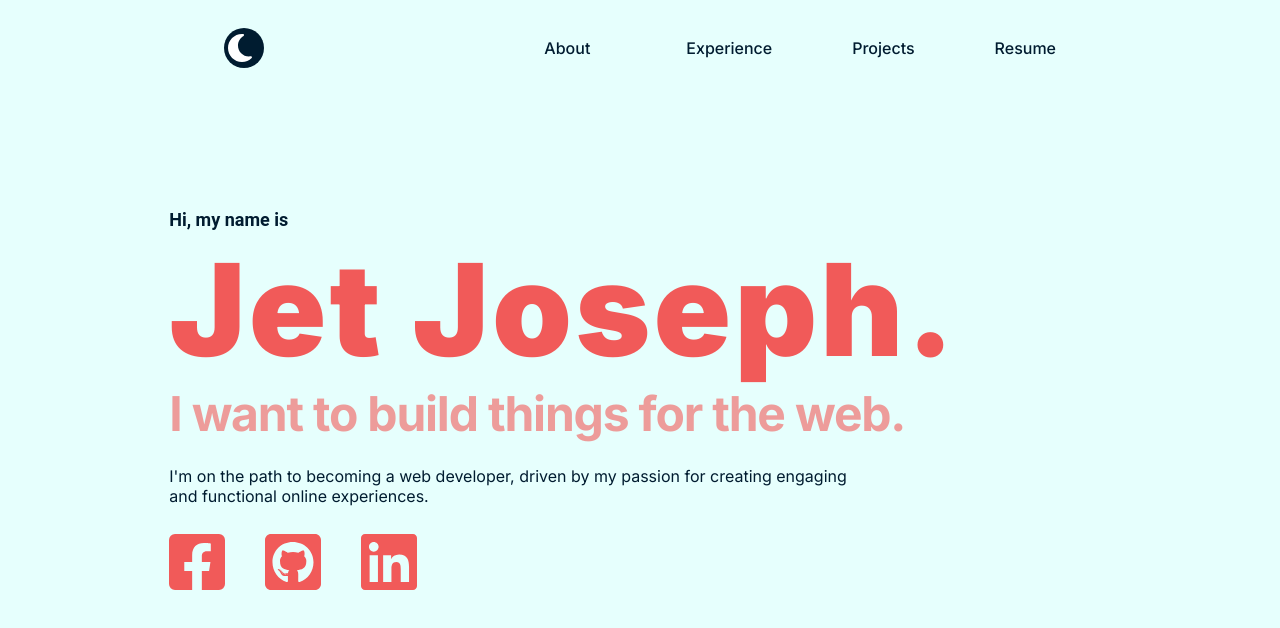
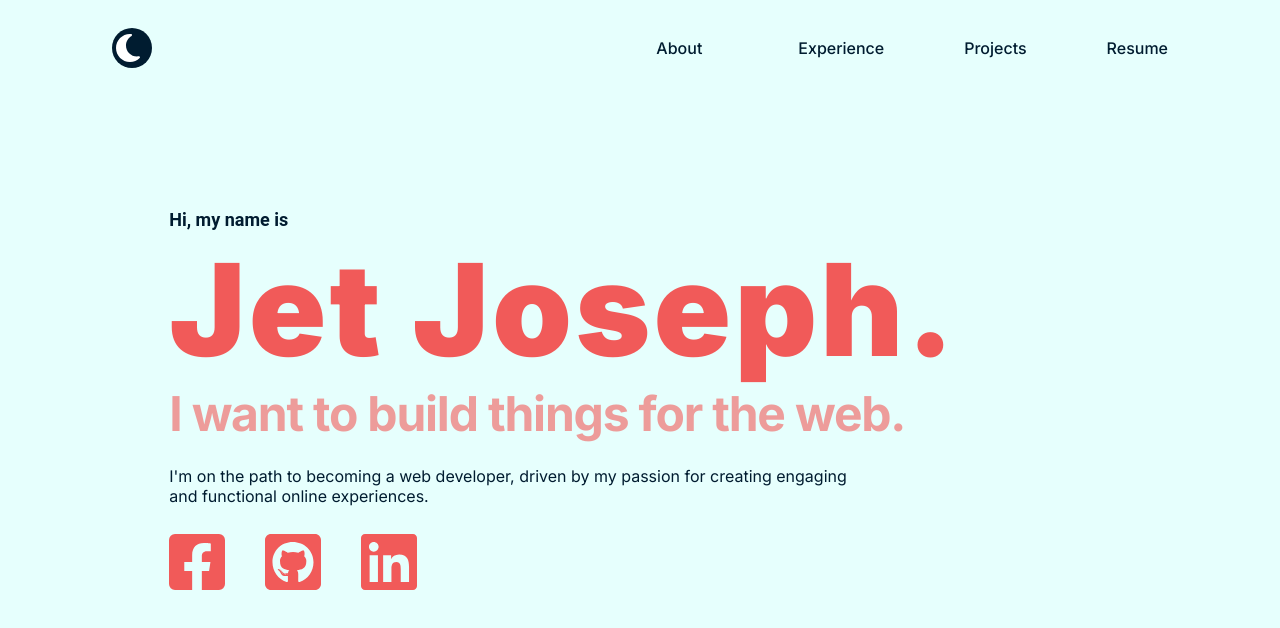
Before and after one commit to themockingjet/Portfolio, a React (Vite) app: page / in a window 1280 px wide. Shown: the top 628 px of the page. Built offline with nearby package versions, Linux system fonts and the light colour scheme.

Commit message:
Fixed Navbar

```diff
--- a/src/components/DarkmodeToggle/DarkmodeToggle.tsx
+++ b/src/components/DarkmodeToggle/DarkmodeToggle.tsx
@@ -6,8 +6,10 @@ import { useState } from "react";
 import { Switch } from "@headlessui/react";
 
 import { useDarkMode } from "@hooks/useDarkMode";
+import { DarkmodeToggleProps } from "./DarkmodeToggle.types";
+import { cn } from "@utils";
 
-export function DarkmodeToggle() {
+export function DarkmodeToggle({ className }: DarkmodeToggleProps) {
     const [toggle, setToggle] = useState(false);
     const { theme, setTheme } = useDarkMode();
 
@@ -20,7 +22,7 @@ export function DarkmodeToggle() {
             }}
             className={`${
                 theme ? "bg-white/80" : "bg-dark-blue"
-            } relative inline-flex h-10 w-10 items-center justify-center rounded-full`}
+            } relative z-[5] inline-flex h-10 w-10 items-center justify-center rounded-full`}
         >
             <svg
                 className={`${
--- a/src/components/Header/Header.tsx
+++ b/src/components/Header/Header.tsx
@@ -3,8 +3,7 @@
 //
 
 import { useEffect, useState } from "react";
-import { AnimatePresence, motion } from "framer-motion";
-import { cn } from "@utils";
+import { AnimatePresence, LazyMotion, domAnimation, m } from "framer-motion";
 
 import { DarkmodeToggle } from "@components/DarkmodeToggle";
 import { HeaderNavbar } from "./HeaderNavbar";
@@ -20,7 +19,11 @@ export function Header(props: HeaderProps) {
     // disable scrolling when modal is open using useffect
     useEffect(() => {
         const main_container = document.getElementById("main-container");
-
+        if (isModalOpen) {
+            main_container && main_container.classList.add("blur-sm");
+        } else {
+            main_container && main_container.classList.remove("blur-sm");
+        }
         main_container &&
             main_container.addEventListener("scroll", (e) => {
                 // prevent going back to top
@@ -37,45 +40,48 @@ export function Header(props: HeaderProps) {
     }, [isModalOpen]);
 
     return (
+        <LazyMotion features={domAnimation}>
+            <div className="max-h-24 w-full ">
+                <div className="fixed inset-x-0 top-0 z-10 flex max-h-24 w-full bg-light-blue dark:bg-dark-blue">
                     <AnimatePresence>
                         {yPosition !== undefined && yPosition < 100 ? (
-                <motion.div
-                    className={cn(
-                        "min-h-24 fixed inset-x-0 top-0 z-10 h-24 w-full bg-light-blue px-6 xl:container dark:bg-dark-blue md:px-12 lg:px-28 xl:mx-auto",
-                        props.className,
-                    )}
+                            <m.div
+                                className={`flex h-24 w-full items-center justify-between px-6 xl:container md:px-12 lg:px-28 xl:mx-auto ${
+                                    yPosition !== undefined && yPosition < 100 ? "" : isScrollTop ? "shadow-lg" : "hidden"
+                                }`}
                                 initial={{ height: "0rem" }}
                                 animate={{ height: "6rem" }}
                                 exit={{ height: "0rem" }}
-                    transition={{ duration: 0.18, ease: "easeInOut", when: "beforeChildren", staggerChildren: 0.1 }}
+                                transition={{ duration: 0.2, ease: "easeInOut" }}
                             >
-                    <div className="z-10 flex h-full w-full items-center justify-between md:px-12 lg:px-28 xl:mx-auto">
                                 <DarkmodeToggle />
-                        <HeaderNavbar onClick={() => setIsModalOpen(!isModalOpen)} />
-                        {isModalOpen && <HeaderModal />}
-                    </div>
-                </motion.div>
+                                <HeaderNavbar onClick={() => setIsModalOpen(!isModalOpen)} className="relative z-20" />
+                            </m.div>
                         ) : (
                             isScrollTop && (
-                    <motion.div
-                        className={cn(
-                            "min-h-20 fixed top-0 z-20 h-20 w-full bg-light-blue px-6 drop-shadow-lg dark:bg-dark-blue",
-                            props.className,
-                        )}
+                                <m.div
+                                    className={`flex h-20 w-full items-center justify-between px-6 xl:container md:px-12 lg:px-28 xl:mx-auto ${
+                                        yPosition !== undefined && yPosition < 100
+                                            ? ""
+                                            : isScrollTop
+                                            ? "shadow-lg"
+                                            : "hidden"
+                                    }`}
                                     initial={{ height: "0rem" }}
-                        animate={{ height: "5rem" }}
+                                    animate={{ height: "6rem" }}
                                     exit={{ height: "0rem" }}
-                        transition={{ duration: 0.18, ease: "easeInOut", when: "beforeChildren", staggerChildren: 0.1 }}
+                                    transition={{ duration: 0.2, ease: "easeInOut" }}
                                 >
-                        <div className=" flex h-full w-full items-center justify-between px-6 xl:container md:px-12 lg:px-28 xl:mx-auto">
                                     <DarkmodeToggle />
-                            <HeaderNavbar onClick={() => setIsModalOpen(!isModalOpen)} />
-                            {isModalOpen && <HeaderModal />}
-                        </div>
-                    </motion.div>
+                                    <HeaderNavbar onClick={() => setIsModalOpen(!isModalOpen)} className="relative z-20" />
+                                </m.div>
                             )
                         )}
                     </AnimatePresence>
+                    {isModalOpen && <HeaderModal />}
+                </div>
+            </div>
+        </LazyMotion>
     );
 }
 
--- a/src/components/Header/Header.types.ts
+++ b/src/components/Header/Header.types.ts
@@ -3,9 +3,11 @@
 //
 
 export type HeaderProps = {
-	yPosition?: number;
-	isScrollTop?: boolean;
-	className?: string;
-	children?: React.ReactNode;
-	onClick?: React.MouseEventHandler<HTMLButtonElement>;
+    isModalOpen?: boolean;
+    setIsModalOpen?: (isModalOpen: boolean) => void;
+    yPosition?: number;
+    isScrollTop?: boolean;
+    className?: string;
+    children?: React.ReactNode;
+    onClick?: React.MouseEventHandler<HTMLButtonElement>;
 };
--- a/src/components/Header/HeaderModal/HeaderModal.tsx
+++ b/src/components/Header/HeaderModal/HeaderModal.tsx
@@ -2,7 +2,7 @@
 //
 //
 
-import { motion } from "framer-motion";
+import { m } from "framer-motion";
 
 export function HeaderModal() {
     //
@@ -10,9 +10,9 @@ export function HeaderModal() {
     return (
         // show button from header on top of modal
         <div
-            className={`absolute bottom-0 right-0 top-0 z-20 flex h-screen w-screen justify-end bg-dark-blue bg-opacity-30 backdrop-blur-sm`}
+            className={`fixed top-0 z-10 flex h-screen w-screen justify-end overflow-hidden bg-dark-blue bg-opacity-30 backdrop-blur-sm`}
         >
-            <motion.div
+            <m.div
                 className="flex h-screen w-3/4 justify-items-end bg-light-blue dark:bg-dark-blue md:w-1/2 lg:w-1/3"
                 initial={{ x: "100%" }}
                 animate={{ x: 0 }}
@@ -37,7 +37,7 @@ export function HeaderModal() {
                         Resume.
                     </a>
                 </div>
-            </motion.div>
+            </m.div>
         </div>
     );
 }
--- a/src/components/Header/HeaderNavbar/HeaderNavbar.tsx
+++ b/src/components/Header/HeaderNavbar/HeaderNavbar.tsx
@@ -3,13 +3,13 @@
 //
 
 import { ButtonHamburger } from "@components/ButtonHamburger";
+import { cn } from "@utils";
 
 export function HeaderNavbar(props: any) {
     //
 
     return (
-        <div className="relative z-50">
-            <div className="mx-auto md:flex md:items-center md:justify-between">
+        <div className={cn("", props.className)}>
             <div className="flex items-center justify-between">
                 {/* <!-- Mobile menu button --> */}
                 <div className="flex lg:hidden">
@@ -25,26 +25,26 @@ export function HeaderNavbar(props: any) {
             <div className="hidden lg:inline-flex">
                 <div className="flex flex-col md:flex-row lg:space-x-10 xl:space-x-20">
                     <a
-                            className="my-1 text-sm font-medium hover:text-indigo-500 dark:text-gray-200 dark:hover:text-indigo-400 md:mx-4 md:my-0 lg:text-base"
+                        className="hover:text-indigo-500 dark:hover:text-indigo-400 my-1 text-sm font-medium dark:text-gray-200 md:mx-4 md:my-0 lg:text-base"
                         href="#about"
                     >
                         About
                     </a>
                     <a
-                            className="my-1 text-sm font-medium hover:text-indigo-500 dark:text-gray-200 dark:hover:text-indigo-400 md:mx-4 md:my-0 lg:text-base"
+                        className="hover:text-indigo-500 dark:hover:text-indigo-400 my-1 text-sm font-medium dark:text-gray-200 md:mx-4 md:my-0 lg:text-base"
                         href="#experience"
                     >
                         Experience
                     </a>
                     <a
-                            className="my-1 text-sm font-medium hover:text-indigo-500 dark:text-gray-200 dark:hover:text-indigo-400 md:mx-4 md:my-0 lg:text-base"
+                        className="hover:text-indigo-500 dark:hover:text-indigo-400 my-1 text-sm font-medium dark:text-gray-200 md:mx-4 md:my-0 lg:text-base"
                         href="#projects"
                     >
                         Projects
                     </a>
 
                     <a
-                            className="my-1 text-sm font-medium hover:text-indigo-500 dark:text-gray-200 dark:hover:text-indigo-400 md:mx-4 md:my-0 lg:text-base"
+                        className="hover:text-indigo-500 dark:hover:text-indigo-400 my-1 text-sm font-medium dark:text-gray-200 md:mx-4 md:my-0 lg:text-base"
                         href="#"
                     >
                         Resume
@@ -52,6 +52,5 @@ export function HeaderNavbar(props: any) {
                 </div>
             </div>
         </div>
-        </div>
     );
 }
--- a/src/utils/motion/index.ts
+++ b/src/utils/motion/index.ts
@@ -2,5 +2,5 @@
 //
 //
 
+export * from "./child_variants";
 export * from "./parent_variants";
-export * from "./child_variants";
```
Also changed, not shown: src/components/DarkmodeToggle/DarkmodeToggle.types.tsx (added, +7 -0 lines). Lines whose indentation alone changed are shown as unchanged.
